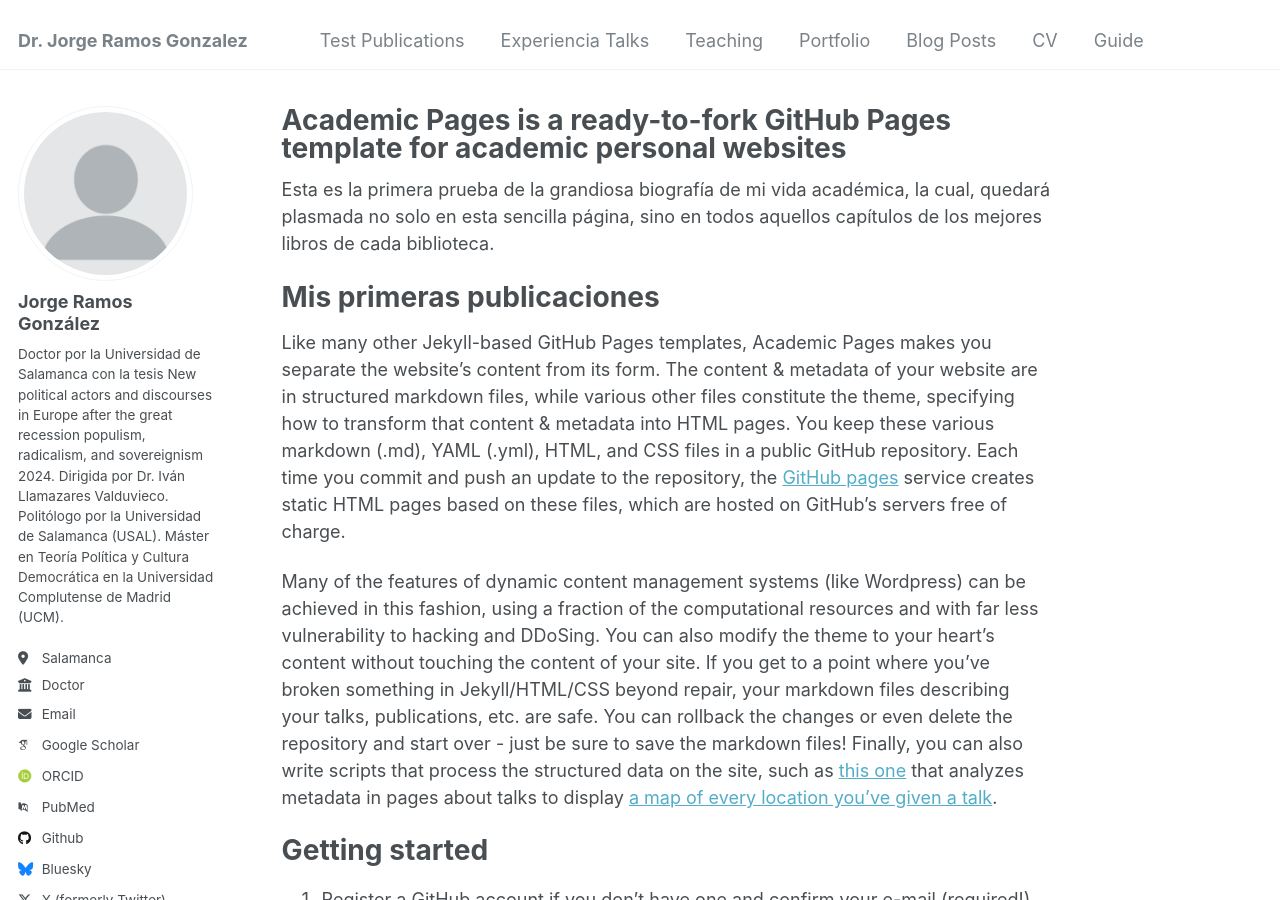
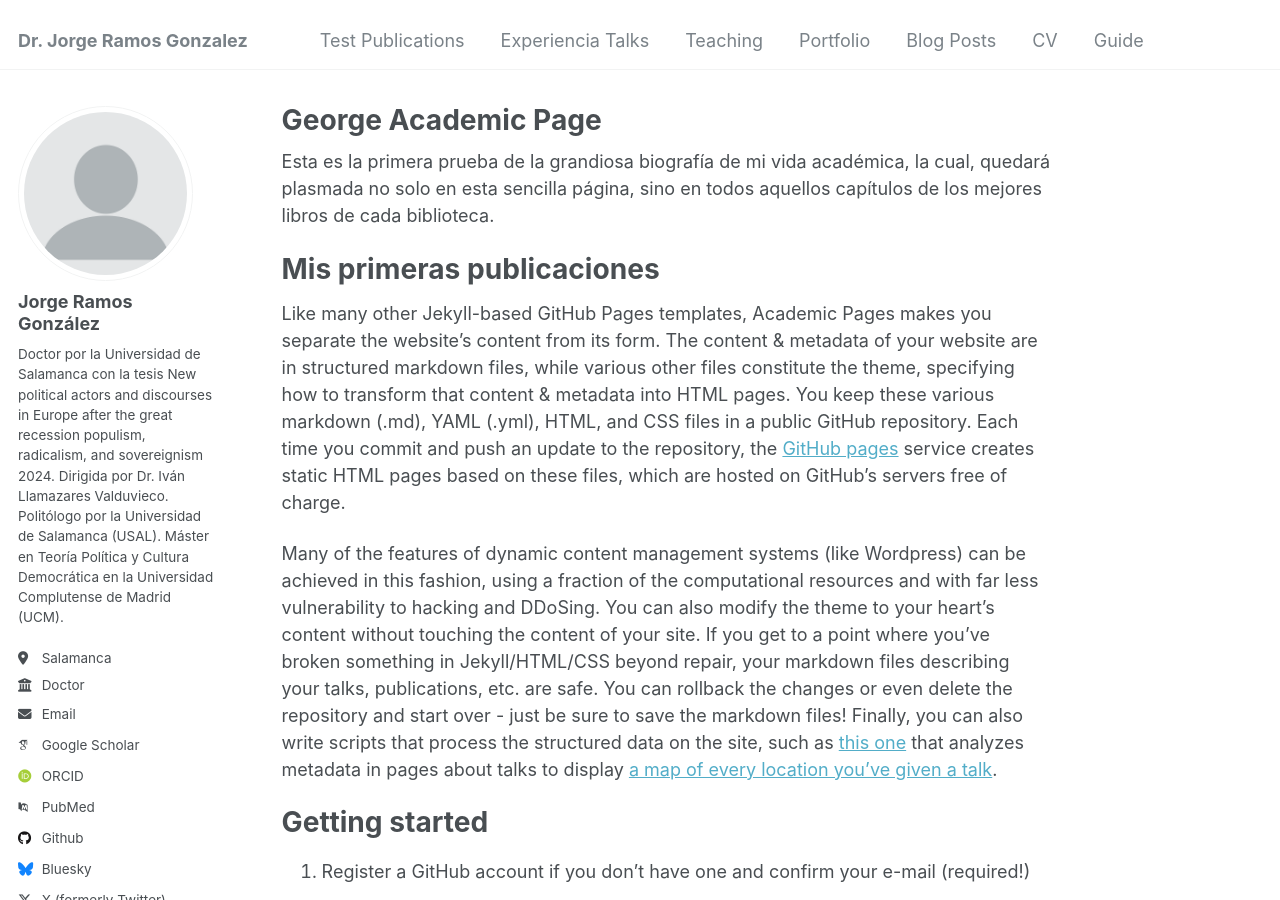
Before and after one commit to jramosgonzalez/drjramos, a Jekyll site: the page built from _pages/about.md, in a window 1280 px wide and 900 px high. Built offline with Jekyll 4.4.1, drawn with Linux system fonts in a browser that asks for light colours; some web fonts are replaced.

Commit message:
Update about.md

```diff
--- a/_pages/about.md
+++ b/_pages/about.md
@@ -1,6 +1,6 @@
 ---
 permalink: /
-title: "Academic Pages is a ready-to-fork GitHub Pages template for academic personal websites"
+title: "George Academic Page"
 author_profile: true
 redirect_from:
   - /about/
```
